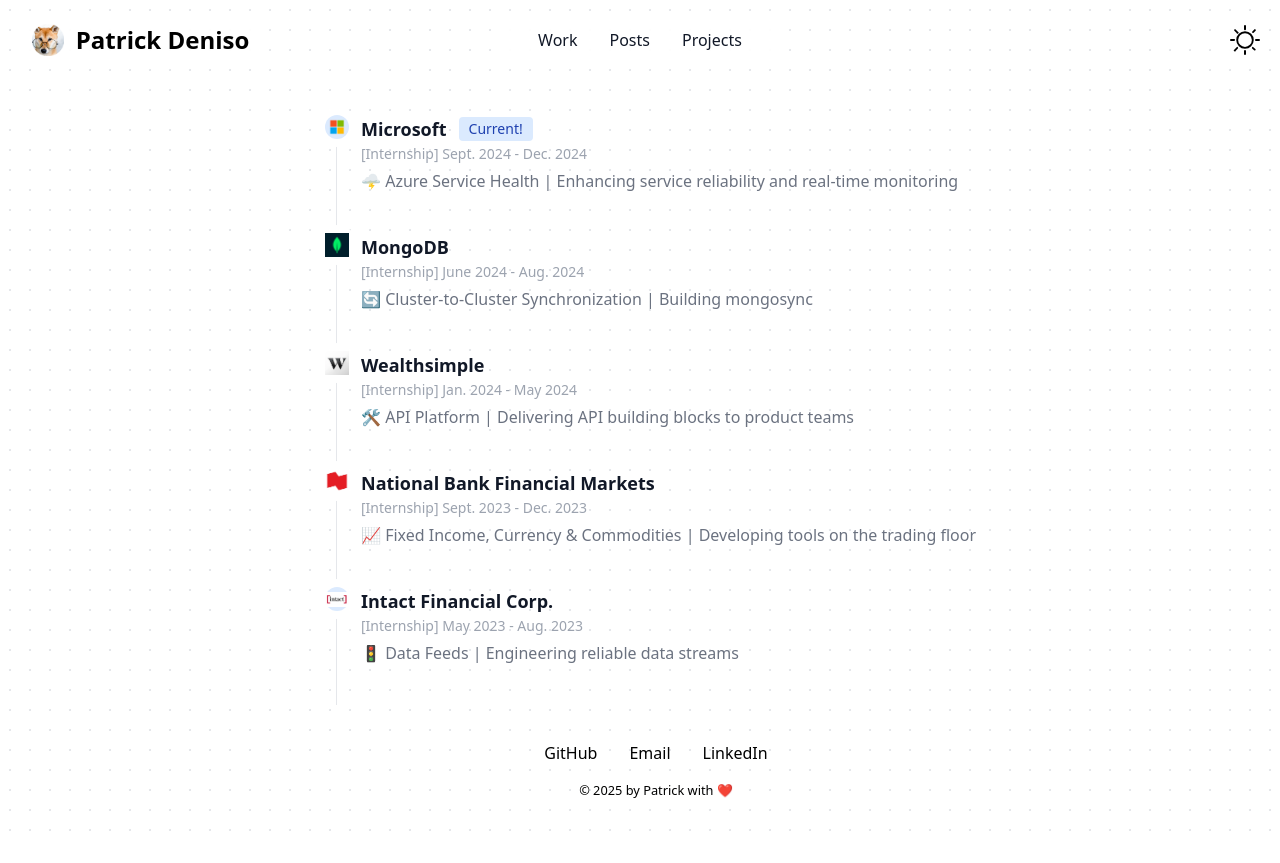
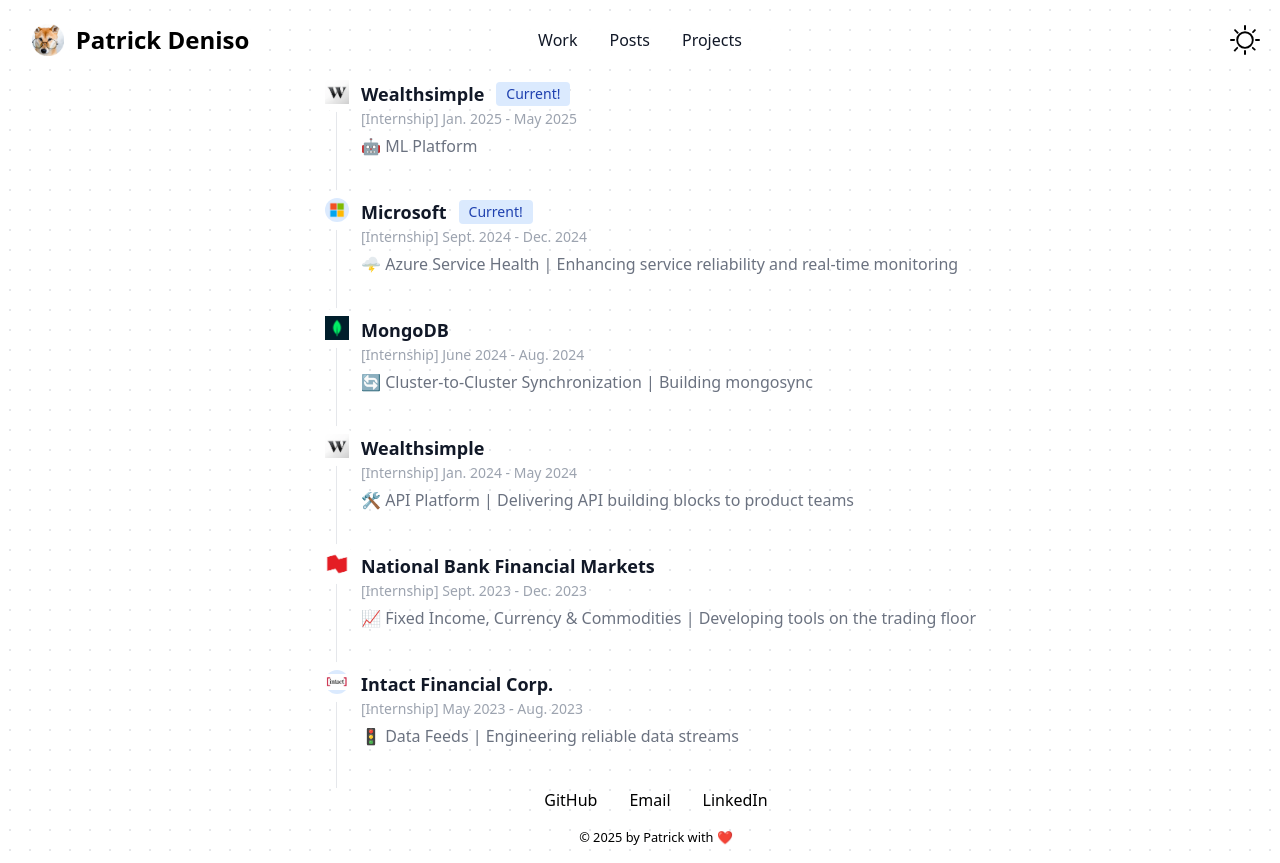
Before and after one commit to engineeringpatrick/patrickdeniso.dev, an Astro site: page /work in a window 1280 px wide. Before the commit the page ends 832 px from the top, so only its background shows below. Built offline with nearby package versions, Linux system fonts and the light colour scheme; Astro itself is replaced by a stand-in of ours.

Commit message:
update work

```diff
--- a/src/pages/work.astro
+++ b/src/pages/work.astro
@@ -7,7 +7,8 @@
 <Layout title="Patrick Deniso">
 	<main class="flex md:flex-row flex-col items-center md:gap-0 gap-8">
         <ol class="relative border-s border-gray-200 dark:border-gray-700">
-            <Experience name="Microsoft" duration="[Internship] Sept. 2024 - Dec. 2024" logo="/logos/microsoft.webp" current="true" experience="🌩️ Azure Service Health | Enhancing service reliability and real-time monitoring"></Experience>
+            <Experience name="Wealthsimple" duration="[Internship] Jan. 2025 - May 2025" logo="/logos/wealthsimple.jpeg" current="true" experience="🤖 ML Platform"></Experience>
+            <Experience name="Microsoft" duration="[Internship] Sept. 2024 - Dec. 2024" logo="/logos/microsoft.webp" current="false" experience="🌩️ Azure Service Health | Enhancing service reliability and real-time monitoring"></Experience>
             <Experience name="MongoDB" duration="[Internship] June 2024 - Aug. 2024" logo="/logos/mongodb.png" experience="🔄 Cluster-to-Cluster Synchronization | Building mongosync"></Experience>
             <Experience name="Wealthsimple" duration="[Internship] Jan. 2024 - May 2024" logo="/logos/wealthsimple.jpeg" experience="🛠️ API Platform | Delivering API building blocks to product teams"></Experience>
             <Experience name="National Bank Financial Markets" duration="[Internship] Sept. 2023 - Dec. 2023" logo="/logos/national_bank.png" experience="📈 Fixed Income, Currency & Commodities | Developing tools on the trading floor"></Experience>
```
